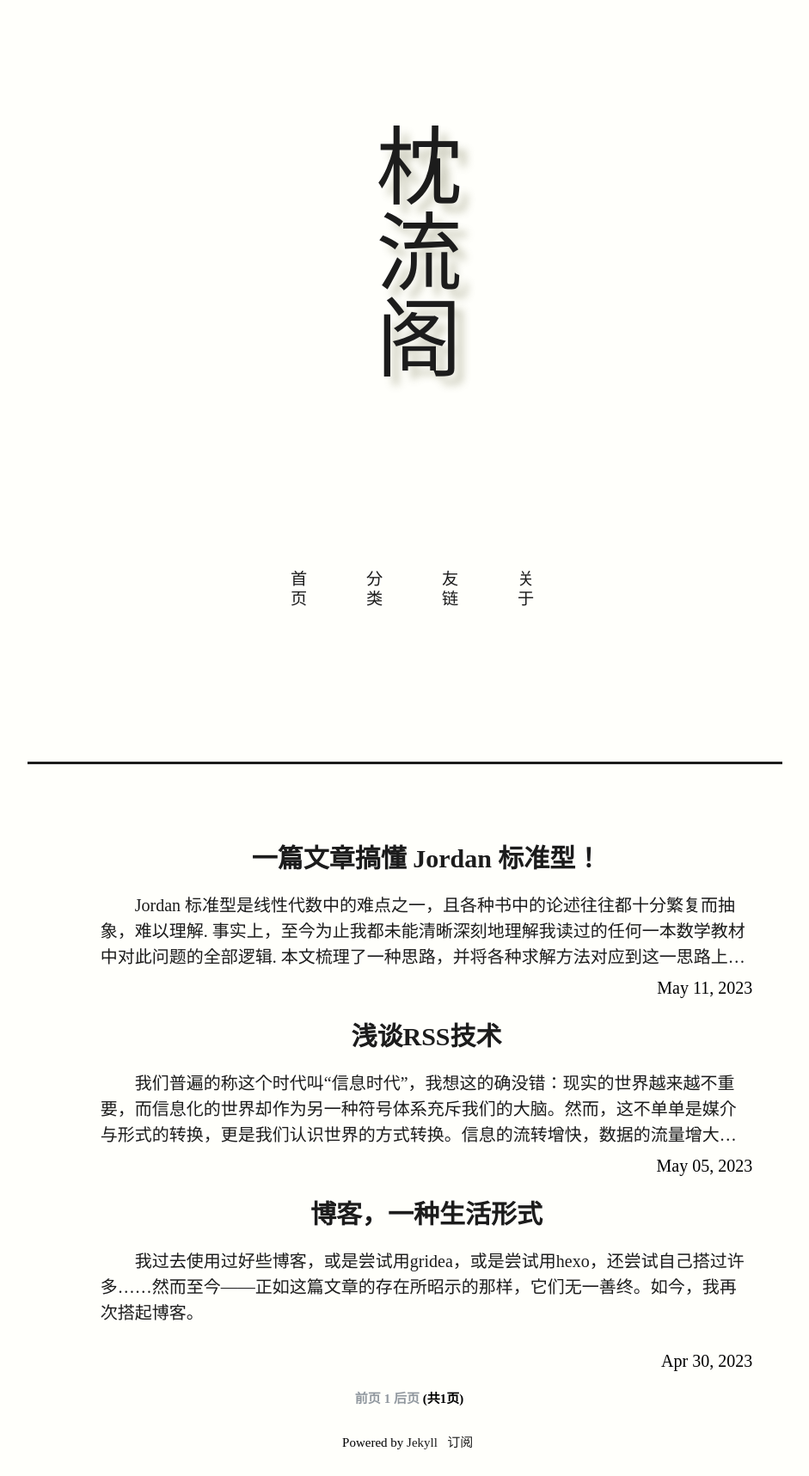
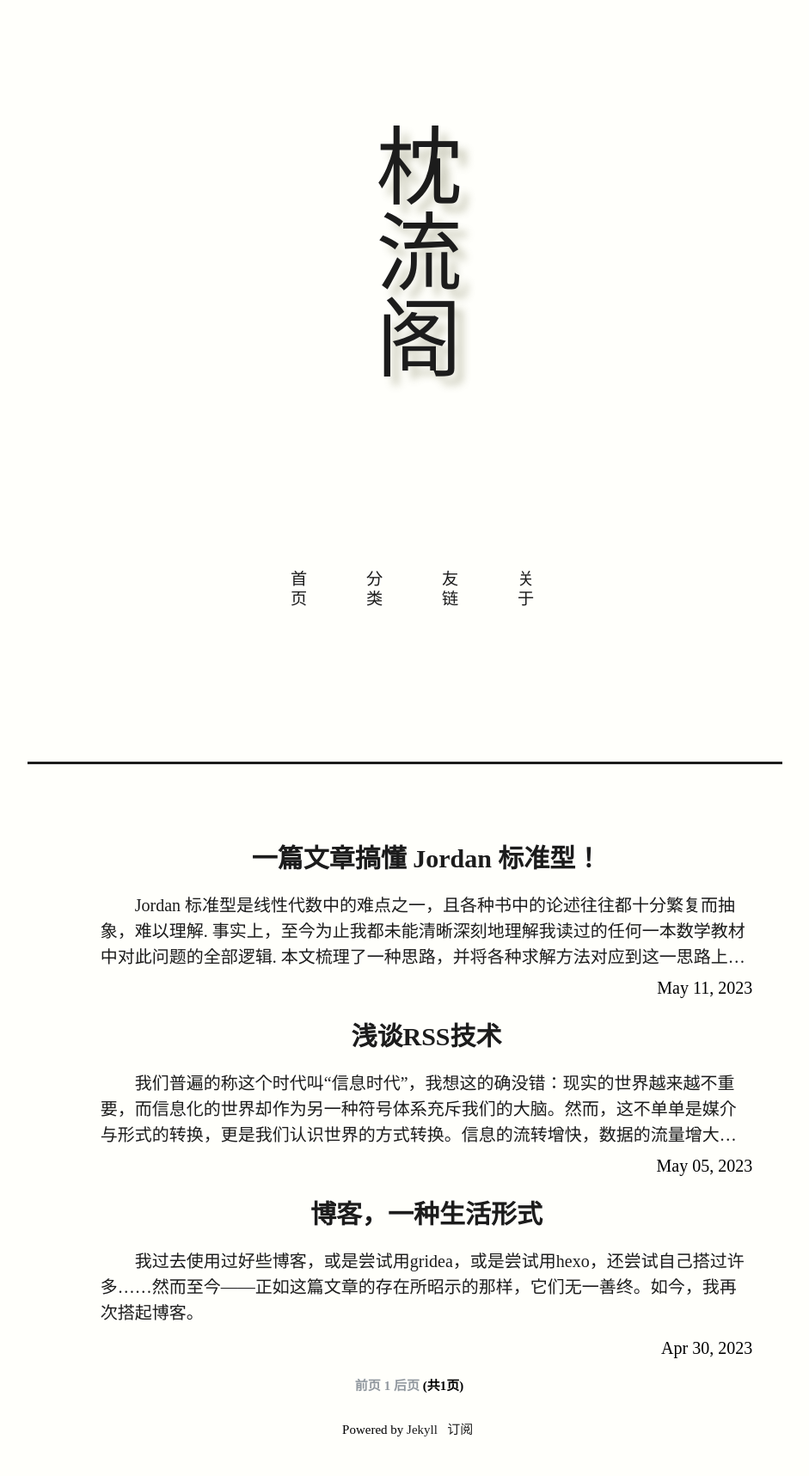
Before and after one commit to Makuraryu/Makuraryu.github.io, a Jekyll site: the page built from index.html, in a window 1280 px wide. Shown: the whole page at 86% size, without its empty margins (164-1105 px from the left). Built offline with Jekyll 4.4.1, drawn with Linux system fonts in a browser that asks for light colours; some web fonts are replaced; the list of posts is cut into pages by our own code; comment, search, counter and statistics services are not loaded.

Commit message:
Update default.css

```diff
--- a/css/default.css
+++ b/css/default.css
@@ -121,6 +121,7 @@
   line-height: 150%;
   -webkit-line-clamp: 3;
   font-size: 20px;
+  max-height: 115px;
 }
 
 .date{
```
